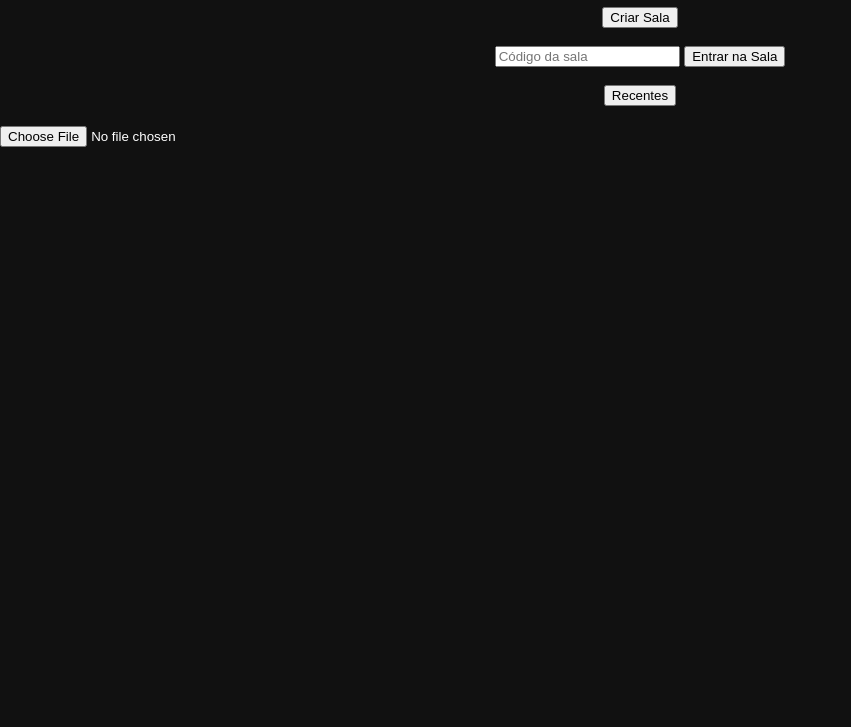
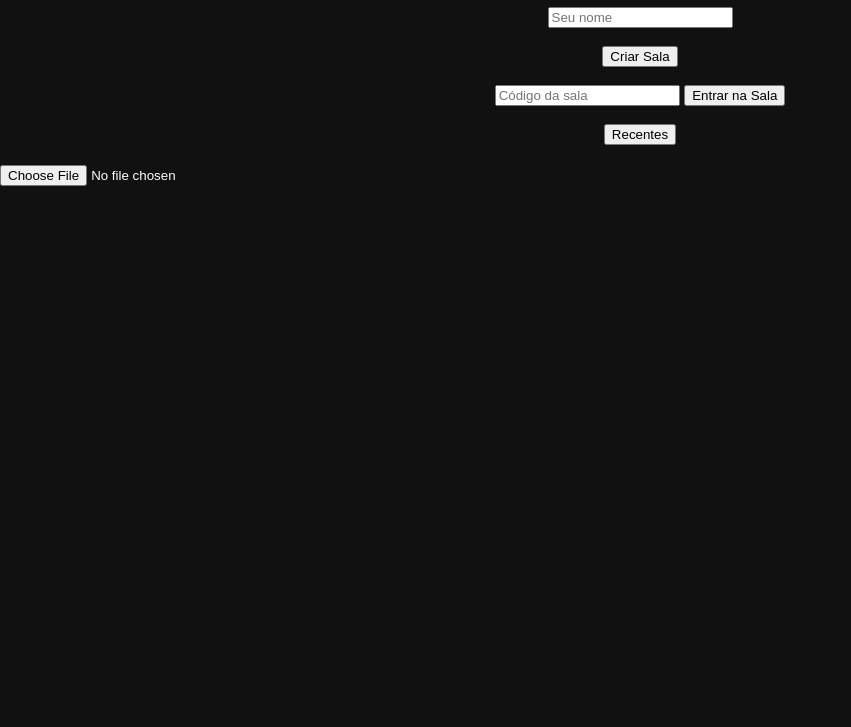
Before and after one commit to Ryu10299/Painel-investigativos, a plain HTML site: page index.html in a window 1280 px wide. Shown: the part 73-800 px from the top of the page, without its empty margins (0-851 px from the left). Drawn offline with Linux system fonts and the light colour scheme.

Commit message:
index.html

```diff
--- a/index.html
+++ b/index.html
@@ -19,6 +19,10 @@
 <!-- MENU -->
 
 <div id="menu">
+
+<input id="nomePlayer" placeholder="Seu nome">
+
+<br><br>
 
 <button id="btnCriarSala">Criar Sala</button>
 
```
